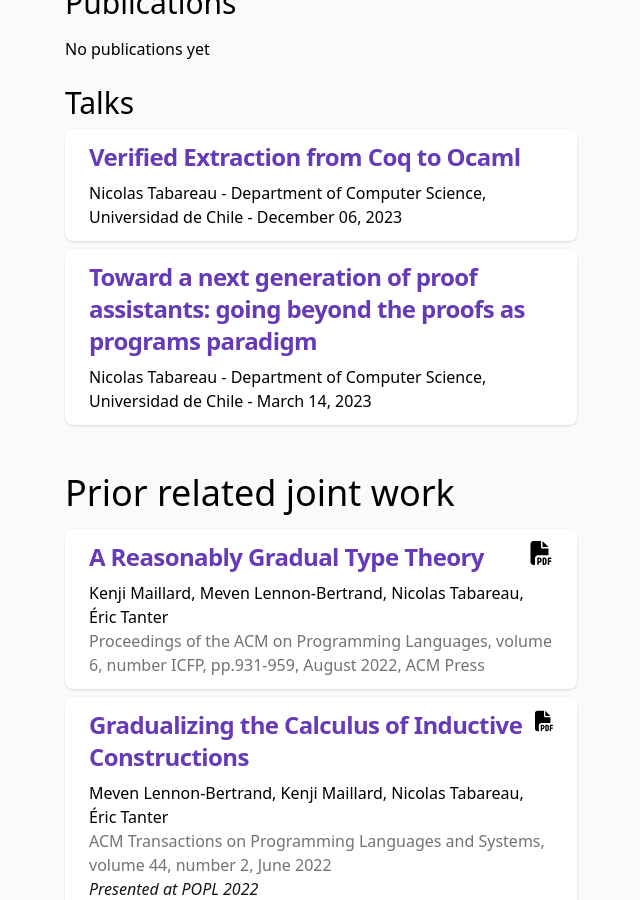
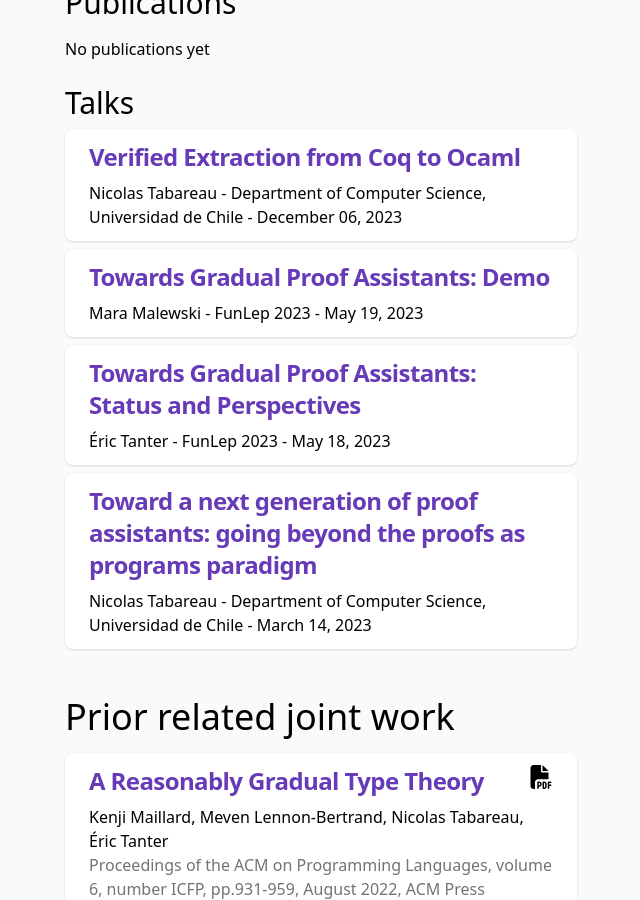
Before and after one commit to pleiad/grapa-website, a Jekyll site: the page built from activities.html, in a window 1280 px wide and 900 px high, scrolled down 1175 px. Shown: the whole window, without its empty margins (319-959 px from the left). Built offline with Jekyll 4.4.1, drawn with Linux system fonts in a browser that asks for light colours; nearby versions of some CDN libraries; some web fonts are replaced.

Commit message:
Add Eric & Mara talks for Funlep

```diff
--- a/_data/talks.yml
+++ b/_data/talks.yml
@@ -9,3 +9,15 @@
   speaker: "Nicolas Tabareau"
   location: "Department of Computer Science, Universidad de Chile"
   start_date: 2023-03-14
+
+- title: "Towards Gradual Proof Assistants: Demo"
+  url: "https://sites.google.com/view/funlep/funlep-2023?authuser=0"
+  speaker: "Mara Malewski"
+  location: "FunLep 2023"
+  start_date: 2023-05-19
+
+- title: "Towards Gradual Proof Assistants: Status and Perspectives"
+  url: "https://sites.google.com/view/funlep/funlep-2023?authuser=0"
+  speaker: "Éric Tanter"
+  location: "FunLep 2023"
+  start_date: 2023-05-18
```
